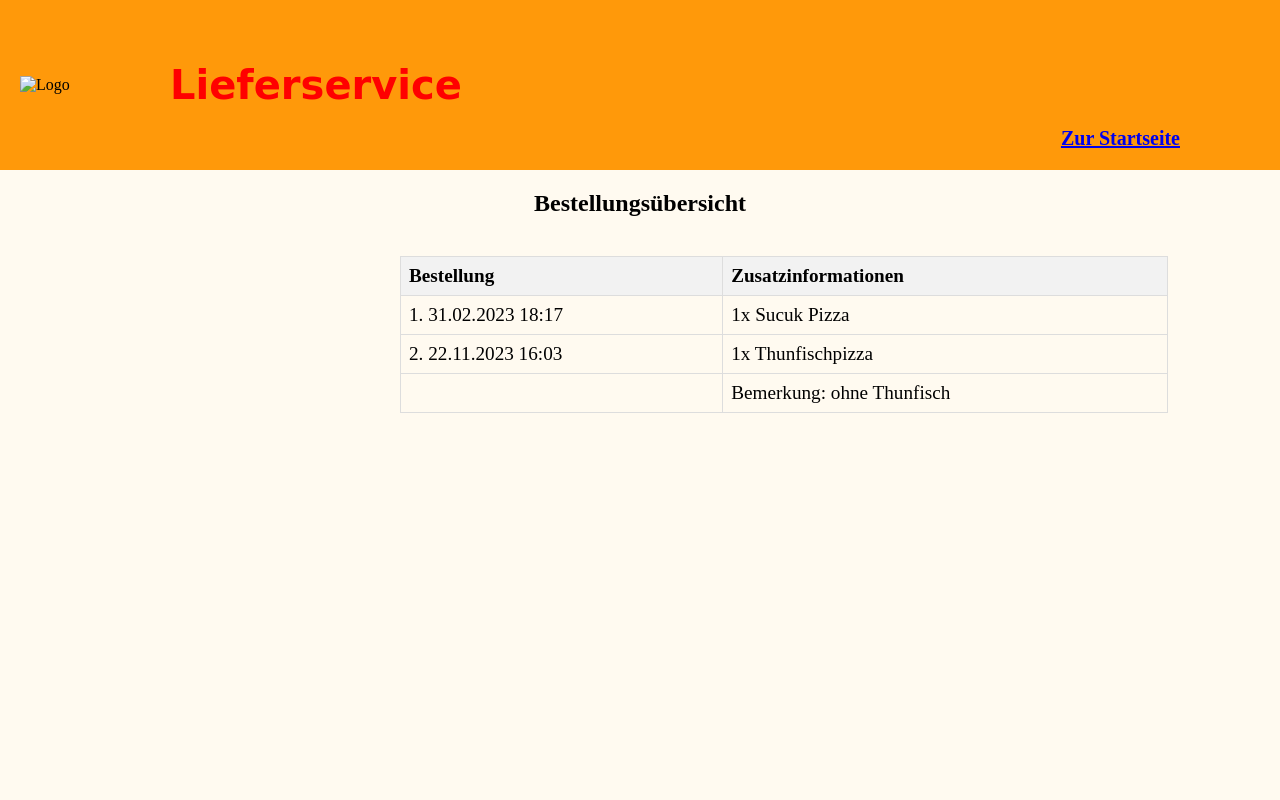
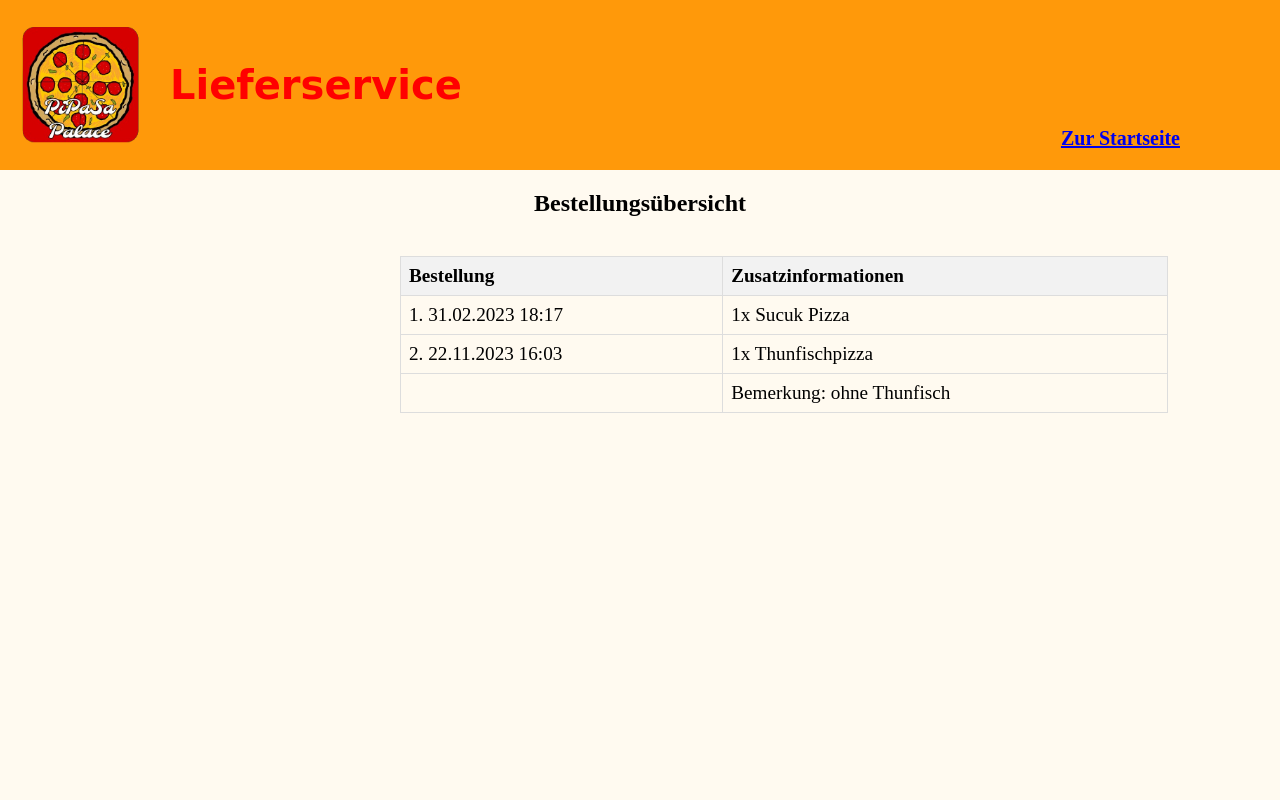
Before and after one commit to alenadkid/Portfolio-Aufgabenblatt-HTML, a plain HTML site: page PortfolioAufgabe/bestellungsübersicht.html in a window 1280 px wide. Shown: the top 800 px of the page. Drawn offline with Linux system fonts and the light colour scheme; the site is published under a folder, as on GitHub Pages, so addresses that start at the root find nothing.

Commit message:
Updated bestellungsübersicht.html

```diff
--- a/PortfolioAufgabe/bestellungsübersicht.html
+++ b/PortfolioAufgabe/bestellungsübersicht.html
@@ -8,7 +8,7 @@
 </head>
 <body>
     <header>
-        <img src="/resources/PiPaSaPalace_Logo.png" alt="Logo" id="logo">
+        <img src="./resources/PiPaSaPalace_Logo.png" alt="Logo" id="logo">
         <h1>Lieferservice</h1>
         <h4><a href="index.html" target="_blank">Zur Startseite</a></h4>
   </header>
```
